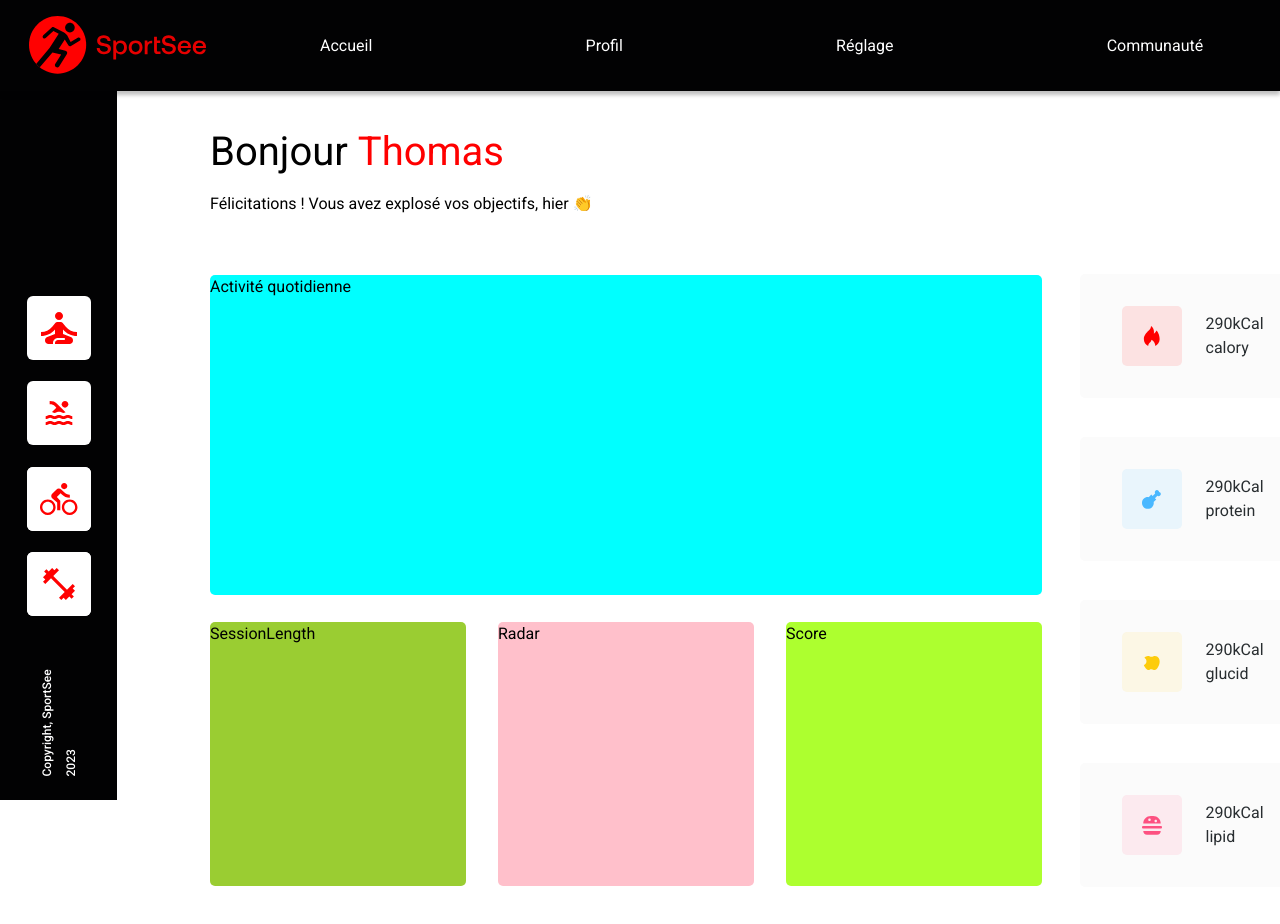
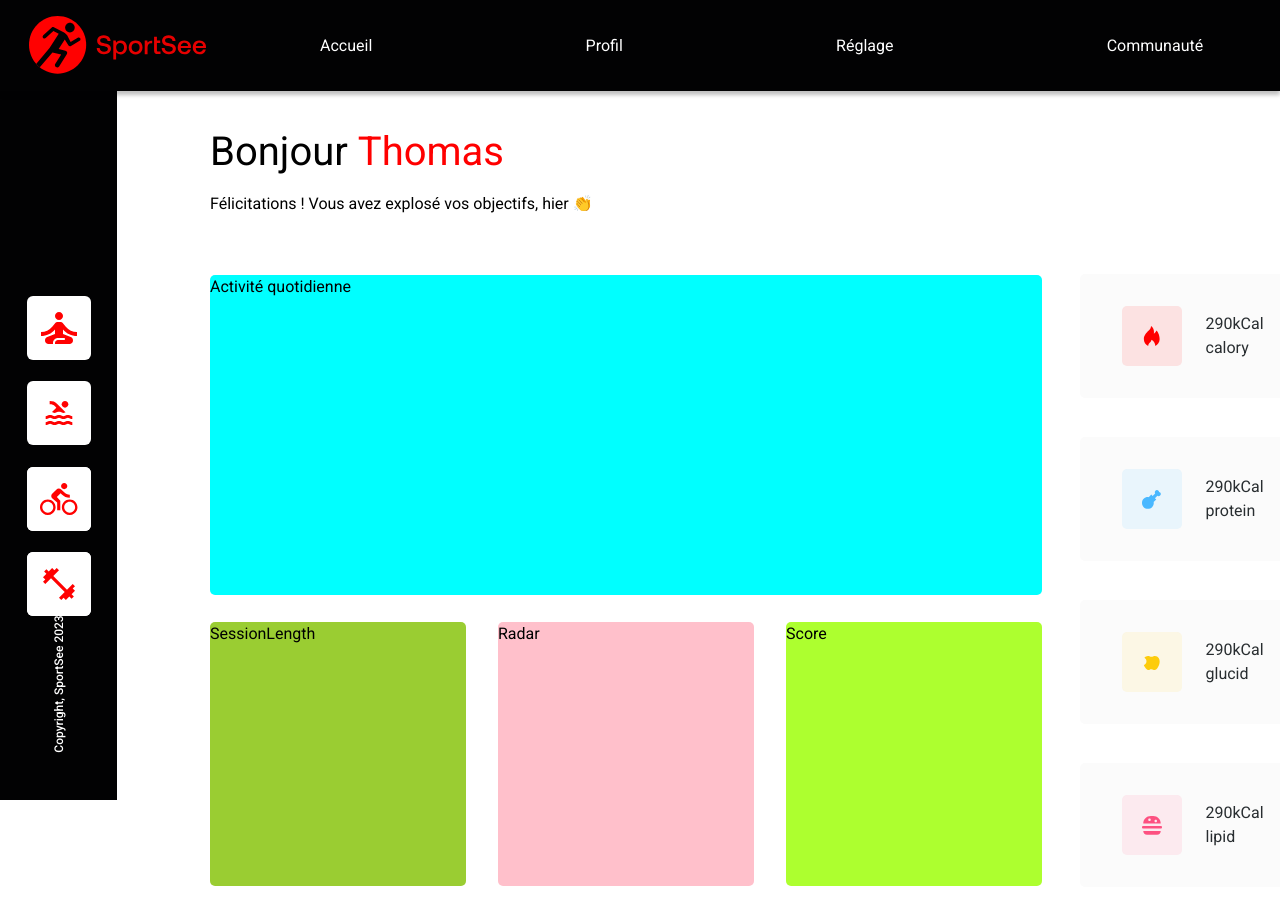
Before and after one commit to JaRoD41/OC-sportsee, a React (Create React App) app: page / in a window 1280 px wide. Shown: the top 924 px of the page. Built offline with nearby package versions, Linux system fonts and the light colour scheme.

Commit message:
copyright OK

```diff
--- a/src/components/VerticalNav/VerticalNav.jsx
+++ b/src/components/VerticalNav/VerticalNav.jsx
@@ -5,7 +5,7 @@ export default function VerticalNav() {
   return (
 		<aside className="verticalContainer">
 			<VerticalNavLinks />
-			<span className="copyright">Copyright, SportSee 2023</span>
+			<p className="copyright">Copyright, SportSee 2023</p>
 		</aside>
 	)
 }
--- a/src/components/VerticalNav/_VerticalNav.scss
+++ b/src/components/VerticalNav/_VerticalNav.scss
@@ -13,11 +13,9 @@
 
 .copyright {
 	display: flex;
-	flex-wrap: nowrap;
-	align-items: center;
-	justify-content: center;
 	color: white;
+	white-space: nowrap;
 	@include font(0.75rem, 500);
-	margin-bottom: 3.6rem;
+	margin-bottom: 6.5rem;
 	transform: rotate(-90deg);
 }
```
